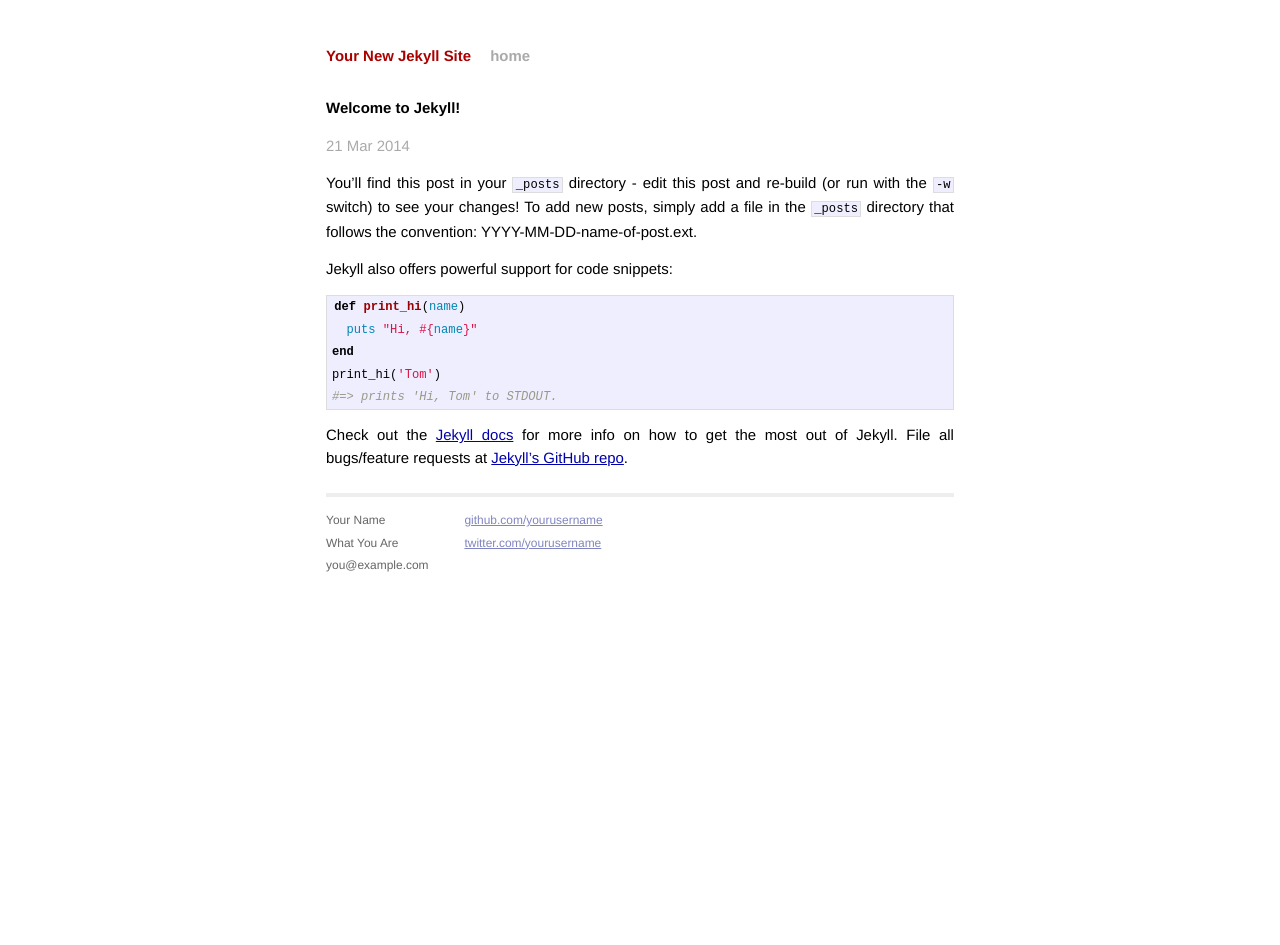
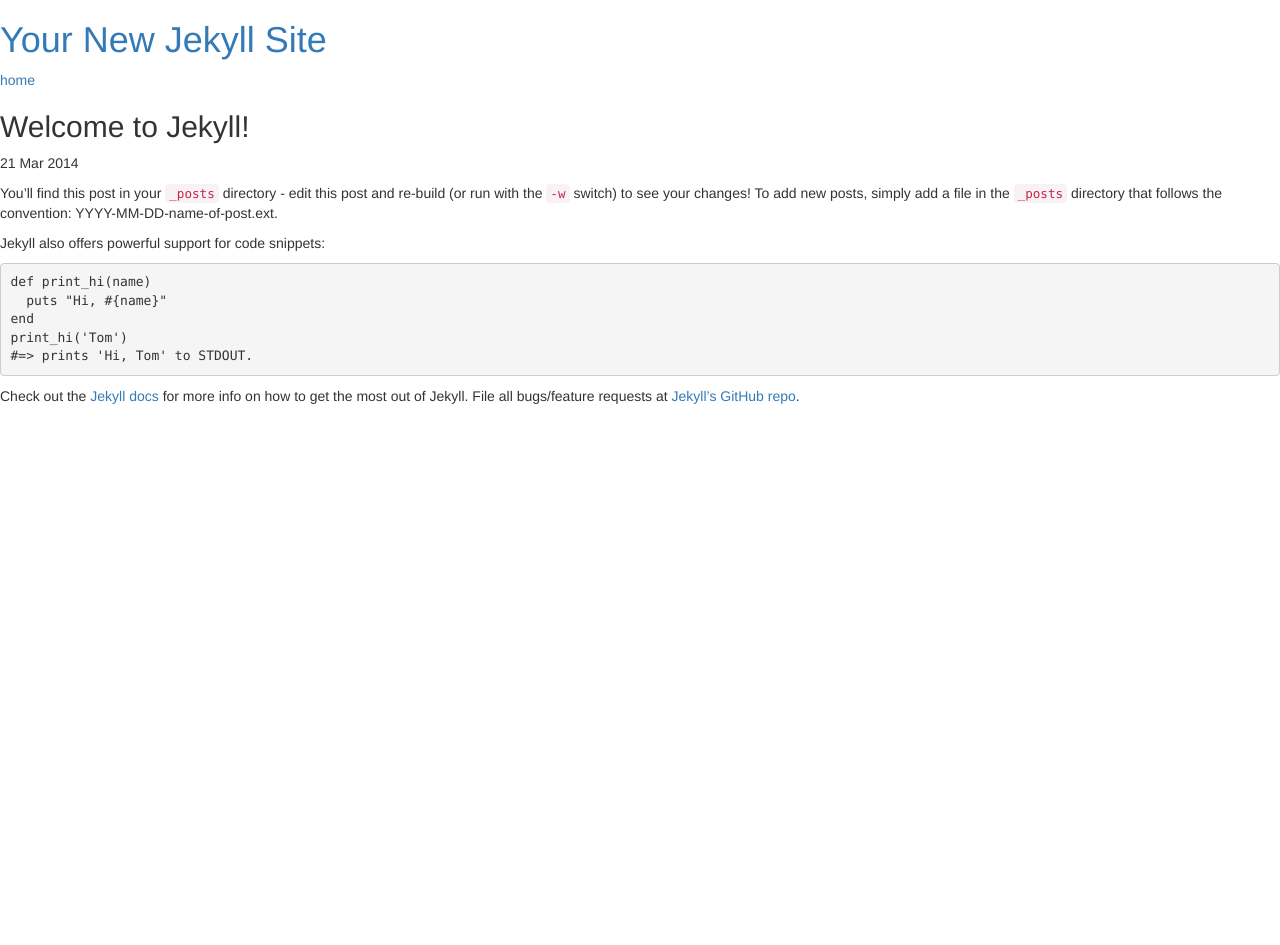
Before and after one commit to exonian/rep-profiles-mockup, a Jekyll site: the page built from _posts/2014-03-21-welcome-to-jekyll.markdown, in a window 1280 px wide. Built offline with Jekyll 4.4.1, drawn with Linux system fonts in a browser that asks for light colours; nearby versions of some CDN libraries; Markdown is read by kramdown in place of the engine named in the settings; after the commit the page ends 900 px from its top, so only the background shows below that.

Commit message:
Use bootstrap

```diff
--- a/_layouts/default.html
+++ b/_layouts/default.html
@@ -6,11 +6,7 @@
         <title>{{ page.title }}</title>
         <meta name="viewport" content="width=device-width">
 
-        <!-- syntax highlighting CSS -->
-        <link rel="stylesheet" href="/css/syntax.css">
-
-        <!-- Custom CSS -->
-        <link rel="stylesheet" href="/css/main.css">
+        <link rel="stylesheet" href="//netdna.bootstrapcdn.com/bootstrap/3.1.1/css/bootstrap.min.css">
 
     </head>
     <body>
@@ -23,21 +19,6 @@
 
           {{ content }}
 
-          <div class="footer">
-            <div class="contact">
-              <p>
-                Your Name<br />
-                What You Are<br />
-                you@example.com
-              </p>
-            </div>
-            <div class="contact">
-              <p>
-                <a href="https://github.com/yourusername">github.com/yourusername</a><br />
-                <a href="https://twitter.com/yourusername">twitter.com/yourusername</a><br />
-              </p>
-            </div>
-          </div>
         </div>
 
     </body>
```
